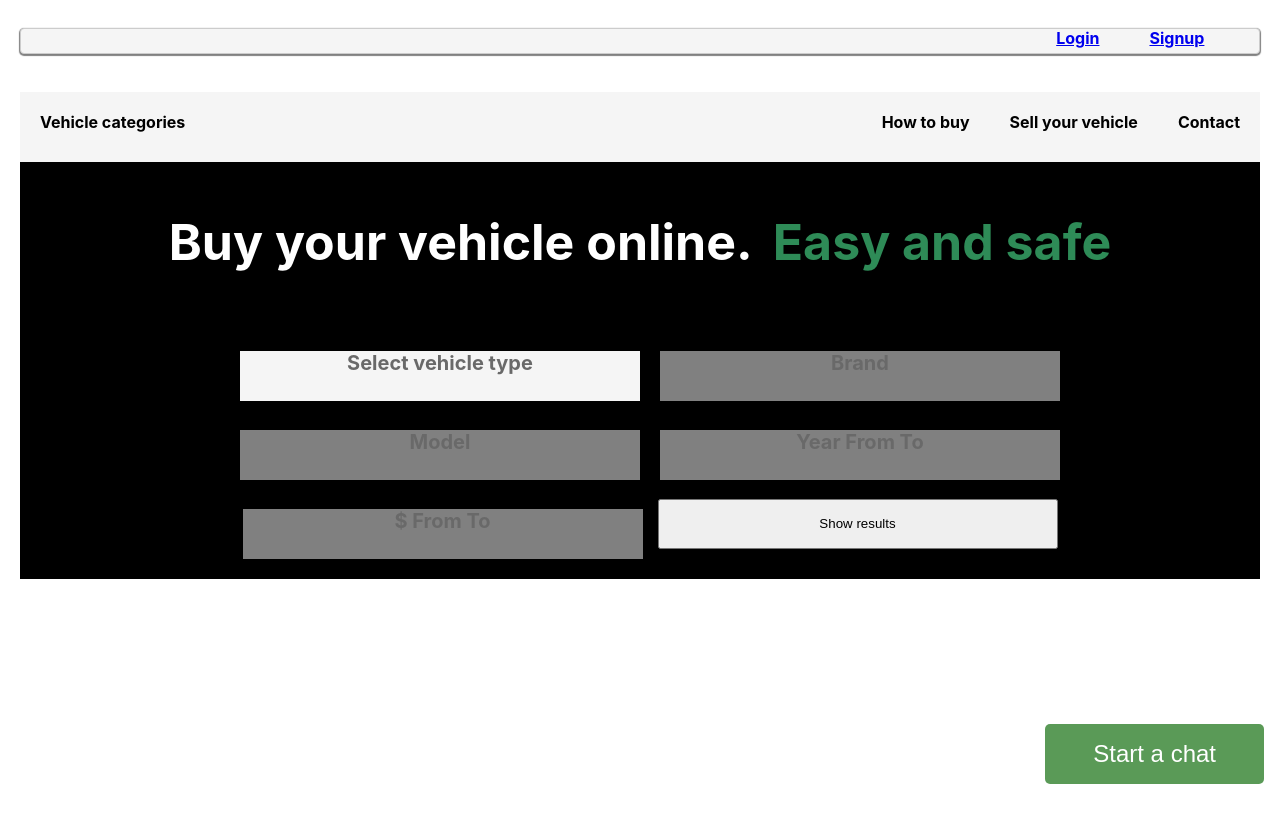
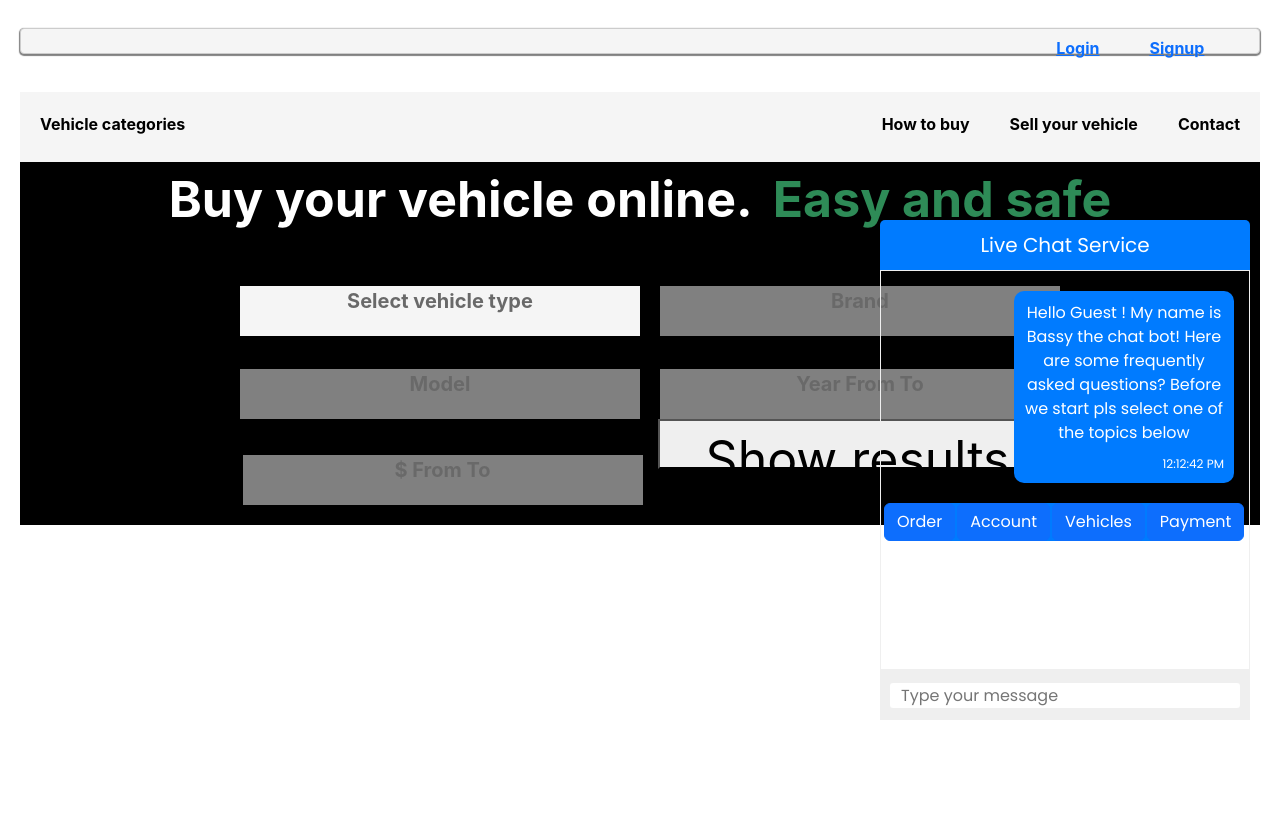
Before and after one commit to MartinTTodorov/BasWorld_ChatBot, a React (Create React App) app in the folder front end/bas_world_design/: page / in a window 1280 px wide. Shown: the top 822 px of the page. Built offline with nearby package versions, Linux system fonts and the light colour scheme.

Commit message:
new chat component with front end functions

```diff
--- a/front end/bas_world_design/public/index.html
+++ b/front end/bas_world_design/public/index.html
@@ -9,6 +9,7 @@
       name="description"
       content="Web site created using create-react-app"
     />
+    <link href="https://cdn.jsdelivr.net/npm/bootstrap@5.2.3/dist/css/bootstrap.min.css" rel="stylesheet" integrity="sha384-rbsA2VBKQhggwzxH7pPCaAqO46MgnOM80zW1RWuH61DGLwZJEdK2Kadq2F9CUG65" crossorigin="anonymous">
     <link rel="apple-touch-icon" href="%PUBLIC_URL%/logo192.png" />
     <!--
       manifest.json provides metadata used when your web app is installed on a
--- /dev/null
+++ b/front end/bas_world_design/src/pages/chatComponent.js
@@ -0,0 +1,108 @@
+import React, {useState,useEffect} from "react";
+import axios from "axios";
+import "./stylesChat.css";
+
+
+
+const Chat = () => {
+  const [sendMessage, setSendMessage] = useState("");
+  const [messages, setMessages] = useState([]);
+  const [name, setName] = useState(sessionStorage.getItem("userName"));
+  const [topic, setTopic] = useState("None");
+
+
+useEffect(() => {
+    sessionStorage.getItem("userName")==undefined ?
+    setName("Guest") : setName(sessionStorage.getItem("userName"))
+
+  },[]);
+
+
+  const handleSubmit = (e) => {
+    e.preventDefault();
+    setMessages(oldArray => [...oldArray, {message:sendMessage, user:"user", time: new Date().toLocaleTimeString()}]);
+    setSendMessage("");
+    setMessages(oldArray => [...oldArray, {message: "I dont know what to say" , user:"bot", time: new Date().toLocaleTimeString()}]);
+
+
+    // userService.login(data)
+    // .then(message=>onMessageReceived(message))
+
+};
+  useEffect(() => {
+    var objDiv = document.getElementById("314");
+    objDiv.scrollTop = objDiv.scrollHeight;
+
+  });
+
+
+const chatBoxBas =(message)=> (
+    <div className="itemCht">
+                <div className="iconCht">
+                    <i className="fa fa-user">{name.charAt(0).toUpperCase()}</i>
+                </div>
+                <div className="msgCht">
+                    <p style={{marginBottom:0,wordBreak:"keep-all"}}>{message.message}</p>
+                    <p style={{fontSize:" 12px",margin:0,paddingTop:0,float:'right'}}>{message.time}</p>
+                </div>
+            </div>
+
+
+);
+const chatBoxUser =(message)=> (
+  <div className="itemCht right">
+                <div className="msgCht">
+                <p style={{marginBottom:0,wordBreak:"keep-all"}}>{message.message}</p>
+                    <p style={{fontSize:" 12px",margin:0,paddingTop:0,float:'left'}}>{message.time}</p>
+                </div>
+            </div>
+);
+const initialQuestion = (
+    <div>
+        <div className="itemCht right">
+                <div className="msgCht">
+                <p style={{marginBottom:0,wordBreak:"keep-all"}}>{`Hello ${name} ! My name is Bassy the chat bot! Here are some frequently asked questions? Before we start pls select one of the topics below`} </p>
+                    <p style={{fontSize:" 12px",margin:0,paddingTop:0,float:'right'}}>{new Date().toLocaleTimeString()}</p>
+
+                </div>
+            </div>
+
+            <div className="itemCht right">
+                <div className="msgChtBtn">
+                      <button type="button" className="btn btn-primary" onClick={()=>setTopic("Order")} >Order</button>
+                      <button type="button" className="btn btn-primary" onClick={()=>setTopic("Account")} >Account</button>
+                      <button type="button" className="btn btn-primary" onClick={()=>setTopic("Vehicle")} >Vehicles</button>
+                      <button type="button" className="btn btn-primary" onClick={()=>setTopic("Payment")} >Payment</button>
+                </div>
+            </div>
+    </div>
+
+  );
+
+
+
+    return (
+
+        <div className='cbCht'>
+        <div className="wrapperCht">
+            <div className="titleCht">Live Chat Service</div>
+            <div className="boxCht" id="314">
+            {initialQuestion}
+            {messages.map((message)=> <div key = {message.message+message.time}>{message.user=="bot" ? chatBoxUser(message):chatBoxBas(message)}</div>)}
+            </div>
+
+            <div className="typing-areaCht">
+                <div className="input-fieldCht">
+                    <input type="text" placeholder="Type your message" value={sendMessage} onChange={(event) => setSendMessage(event.target.value)} required ></input>
+                    <button onClick={handleSubmit} >Send</button>
+                </div>
+            </div>
+        </div>
+        </div>
+
+    );
+
+
+}
+
+export default Chat;
--- a/front end/bas_world_design/src/pages/mainpage.js
+++ b/front end/bas_world_design/src/pages/mainpage.js
@@ -3,6 +3,7 @@ import { useNavigate } from "react-router-dom";
 import './App.css';
 import Greeter from "../Greeter";
 import { NavLink } from "react-router-dom";
+import Chat from "./chatComponent";
 //import logo from './logo.svg';
 
 
@@ -62,7 +63,8 @@ const MainPage=()=>{
                     </div>
                 </div>
             </header>
-            <Greeter/>
+            {/* <Greeter/> */}
+            <Chat/>
 
 
         </div>
--- /dev/null
+++ b/front end/bas_world_design/src/pages/stylesChat.css
@@ -0,0 +1,147 @@
+/*Css for chat component ->*/
+
+@import url('https://fonts.googleapis.com/css2?family=Poppins:ital,wght@0,100;0,200;0,300;0,400;0,500;0,600;0,700;0,800;0,900;1,100;1,200;1,300;1,400;1,500;1,600;1,700;1,800;1,900&display=swap');
+/*
+* {
+    margin: 0;
+    padding: 0;
+    box-sizing: border-box;
+} */
+
+.cbCht {
+    font-family: 'Poppins', sans-serif;
+    display: flex;
+    justify-content: center;
+    align-items: center;
+    min-height: 100vh;
+}
+
+.wrapperCht {
+    width: 370px;
+    position: absolute;
+    bottom: 80px;
+    right: 30px;
+}
+
+.wrapperCht .titleCht {
+    background: #007bff;
+    color: white;
+    line-height: 2.5;
+    border-radius: 5px 5px 0 0;
+    text-align: center;
+    font-size: 20px;
+}
+
+.wrapperCht .boxCht {
+    border: 1px solid #efefef;
+    padding: 10px 15px;
+    min-height: 400px;
+    max-height: 400px;
+    overflow-y: auto;
+}
+
+.wrapperCht .boxCht .itemCht {
+    display: flex;
+    float: left;
+    margin: 10px 0;
+}
+
+.wrapperCht .boxCht .itemCht .iconCht {
+    background: #007bff;
+    color: white;
+    width: 40px;
+    height: 40px;
+    text-align: center;
+    line-height: 40px;
+    border-radius: 50%;
+}
+
+.wrapperCht .boxCht .itemCht .msgCht {
+    background: #007bff;
+    color: white;
+    border-radius: 10px;
+    width: 220px;
+    margin-left: 10px;
+}
+.wrapperCht .boxCht .itemCht .msgChtBtn {
+    background: #007bff;
+    color: white;
+    border-radius: 10px;
+    width: 350px;
+    margin-left: 10px;
+    display: grid;
+    grid-gap: 2px;
+    grid-template-columns: 1fr 1fr 1fr 1fr;
+}
+
+.wrapperCht .boxCht .itemCht .msgCht p {
+    padding: 10px;
+}
+
+.wrapperCht .boxCht .itemCht.right {
+    float: right;
+}
+
+.wrapperCht .boxCht .itemCht.right .msg {
+    background: #efefef;
+    color: #333;
+}
+
+.wrapperCht .typing-areaCht {
+    width: 100%;
+    background: #efefef;
+    height: 50px;
+    display: flex;
+    justify-content: center;
+    align-items: center;
+    padding: 10px;
+}
+
+.wrapperCht .typing-areaCht .input-fieldCht {
+    width: 100%;
+    position: relative;
+}
+
+.wrapperCht .typing-areaCht .input-fieldCht input {
+    width: 100%;
+    padding: 10px;
+    border: 1px solid transparent;
+    border-radius: 3px;
+    outline: none;
+    padding-right: 70px;
+    font-family: 'Poppins', sans-serif;
+    transition: 0.3s all ease;
+}
+
+.wrapperCht .typing-areaCht .input-fieldCht input:focus {
+    border-color: #007bff;
+}
+
+.wrapperCht .typing-areaCht .input-fieldCht button {
+    position: absolute;
+    top: 50%;
+    right: 10px;
+    transform: translateY(-50%);
+    background: transparent;
+    border: 1px solid #007bff;
+    padding: 5px 10px;
+    border-radius: 3px;
+    color: #007bff;
+    outline: none;
+    cursor: pointer;
+    opacity: 0;
+    pointer-events: none;
+    transition: 0.3s all ease;
+}
+
+.wrapperCht .typing-areaCht .input-field button:hover {
+    background: #007bff;
+    color: white;
+}
+
+.wrapperCht .typing-areaCht .input-fieldCht input:valid ~ button {
+    opacity: 1;
+    pointer-events: auto;
+}
+
+/* <-Css for chat component */
```
